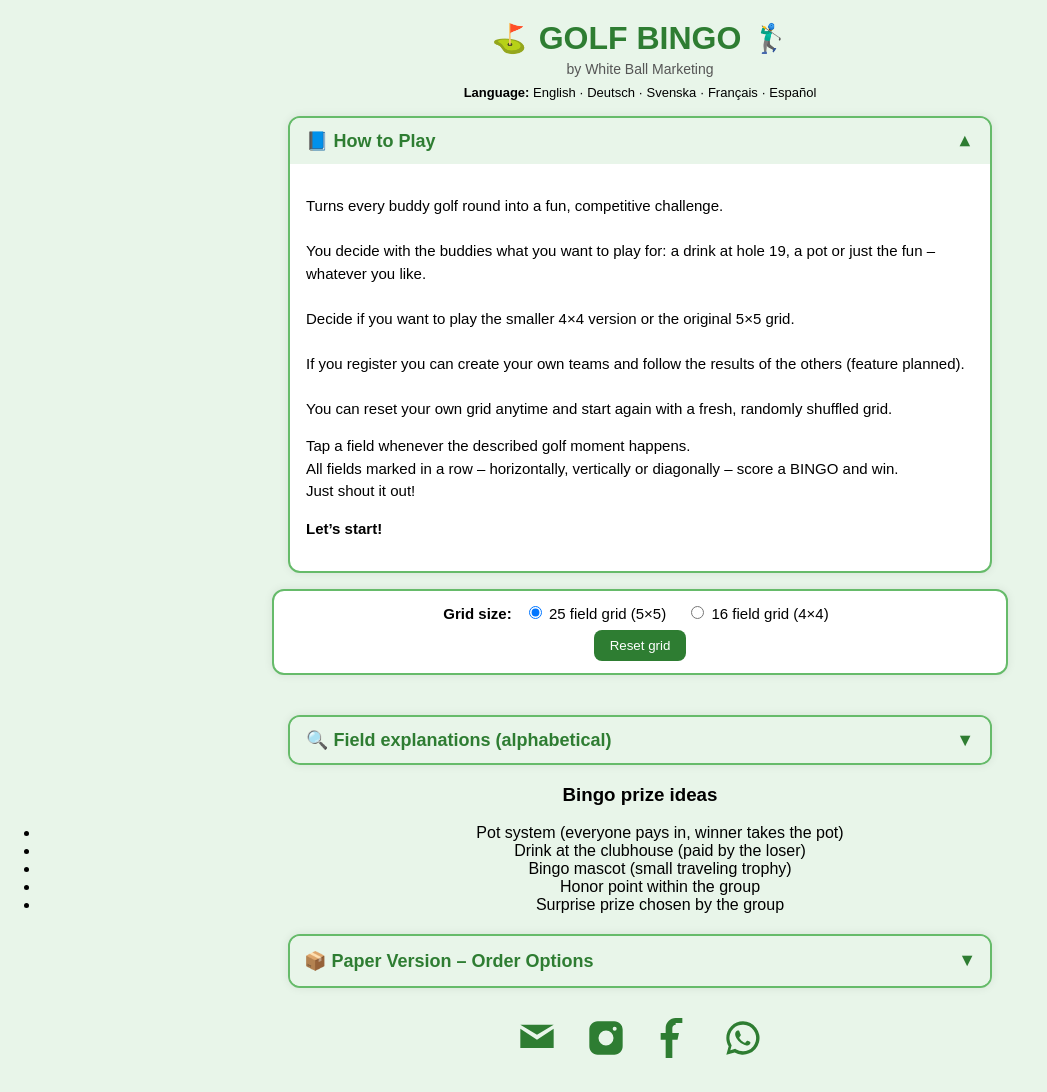
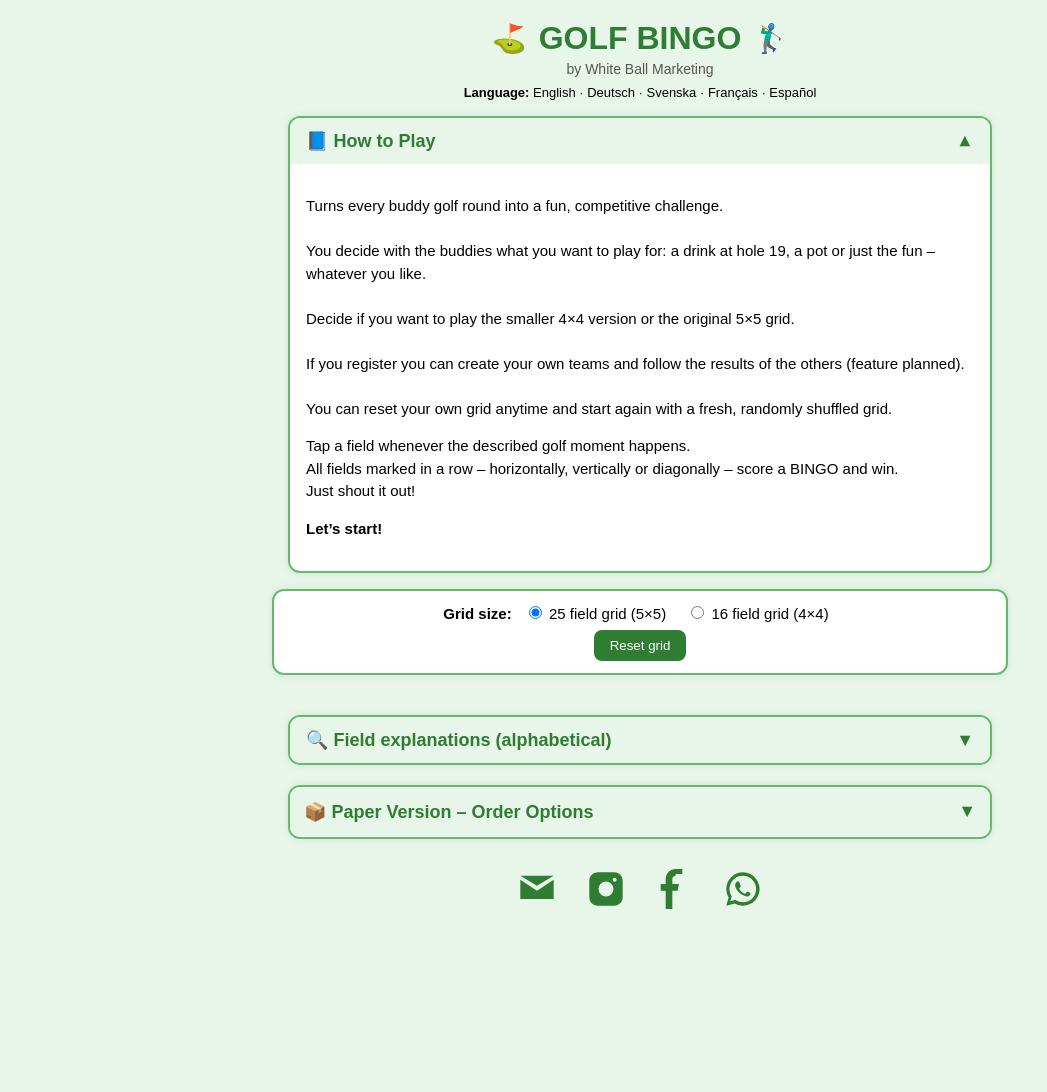
Before and after one commit to white-ball75/golfbingo, a plain HTML site: page index.html in a window 1280 px wide. Shown: the whole page, without its empty margins (0-1047 px from the left). After the commit the page ends 943 px from the top, so only its background shows below. Drawn offline with Linux system fonts and the light colour scheme.

Commit message:
Update index.html

```diff
--- a/index.html
+++ b/index.html
@@ -308,17 +308,6 @@ button {
   <div id="explanationsContent"></div>
 </div>
 
-<!-- Prize suggestions -->
-<div id="prizeBox">
-  <h3>Bingo prize ideas</h3>
-  <ul>
-    <li>Pot system (everyone pays in, winner takes the pot)</li>
-    <li>Drink at the clubhouse (paid by the loser)</li>
-    <li>Bingo mascot (small traveling trophy)</li>
-    <li>Honor point within the group</li>
-    <li>Surprise prize chosen by the group</li>
-  </ul>
-  </div>
 
  <!-- Collapsible Paper Order Box -->
 <div id="paperOrderBox" class="section-box">
```
